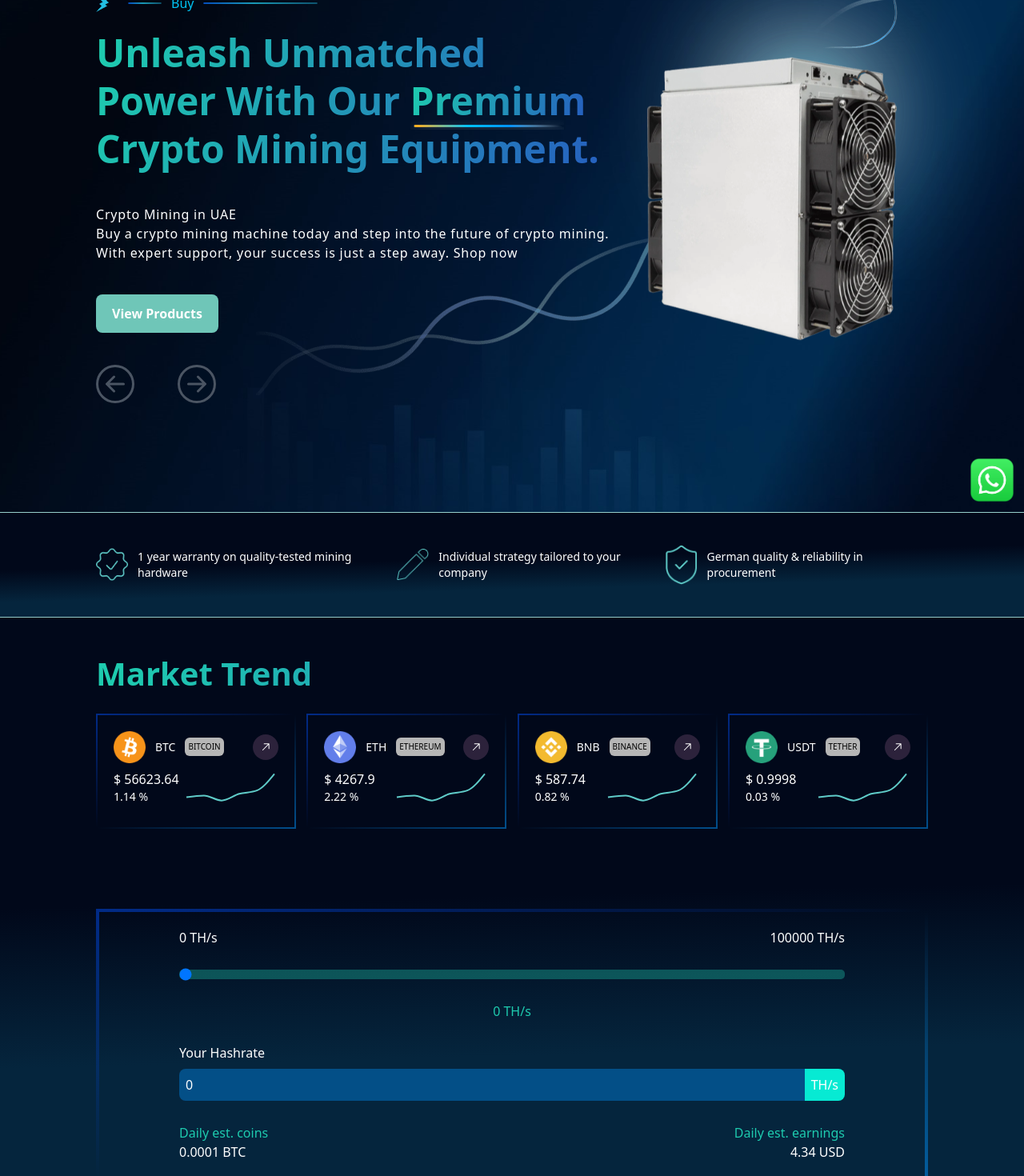
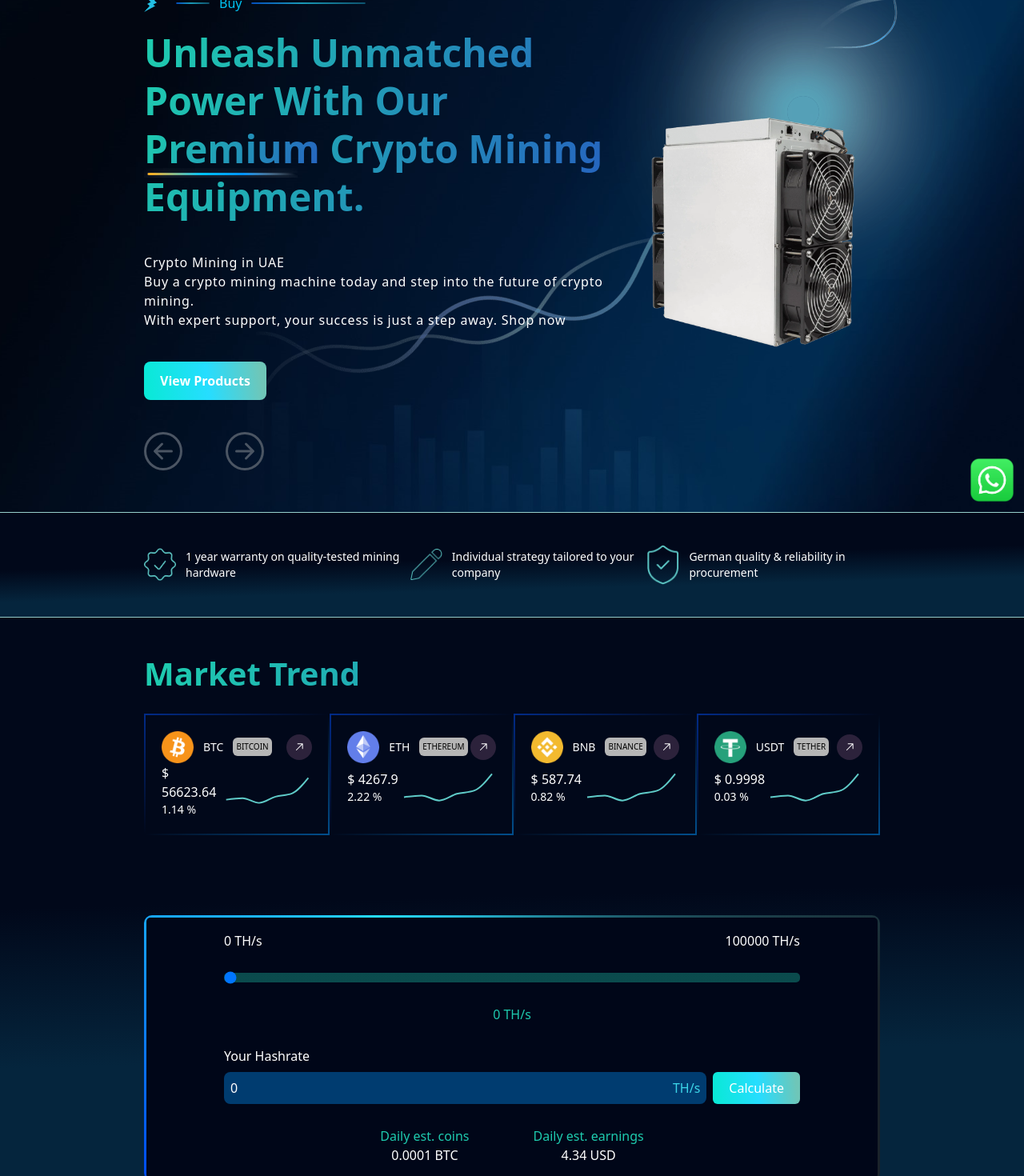
Before and after one commit to Tron-Academy/Dahab-Miners, a React (Vite) app in the folder client/: page / in a window 1280 px wide. Shown: the part 160-1630 px from the top of the page at 80% size. Built offline with nearby package versions, Linux system fonts and the light colour scheme; no server answers.

Commit message:
animations added to the new sections

```diff
--- a/client/src/components/Header.jsx
+++ b/client/src/components/Header.jsx
@@ -10,7 +10,7 @@ export default function Header() {
 
   return (
     <header
-      className="md:h-20 h-16 px-5 md:px-10 lg:px-[120px] cursor-pointer md:py-5 py-2 flex justify-between items-center relative z-50 bg-bottom bg-cover"
+      className="md:h-20 h-16 px-5 md:px-10 lg:px-[180px] cursor-pointer md:py-5 py-2 flex justify-between items-center relative z-50 bg-bottom bg-cover"
       style={{ backgroundImage: `url("/home/headerbg.jpg")` }}
     >
       <Link
@@ -46,7 +46,7 @@ export default function Header() {
         whileHover={{ scale: 1.1, backgroundColor: "#7decda" }} // Change color on hover
         whileTap={{ scale: 0.9 }}
         transition={{ type: "spring", stiffness: 300 }} // Smooth animation
-        className="bg-btnGreen text-white rounded-lg px-4 py-2 hidden lg:block"
+        className="btn-bg text-white rounded-lg px-4 py-2 hidden lg:block"
         onClick={handleChatClick}
       >
         Contact us
--- a/client/src/components/Home/LandingSection/BuyingCarousel.jsx
+++ b/client/src/components/Home/LandingSection/BuyingCarousel.jsx
@@ -8,8 +8,8 @@ export default function BuyingCarousel({ setItem, item }) {
   return (
     <>
       {/* <PgBar setItem={setItem} /> */}
-      <section className="flex lg:flex-row flex-col justify-between items-center pt-28 pb-10 overflow-hidden">
-        <div className="flex flex-col lg:items-start items-center lg:text-left text-center max-w-[650px] md:gap-10 gap-5 animate-slideInLeft -mt-20 z-20">
+      <section className="flex lg:flex-row flex-col justify-between items-center pt-28 pb-10">
+        <div className="flex flex-col lg:items-start items-center lg:text-left text-center max-w-[660px] md:gap-10 gap-5 animate-slideInLeft -mt-20 z-20">
           <div>
             <div className="flex gap-5 items-center">
               <img src="/home/thunder.png" className="w-[20px]" />
@@ -46,10 +46,10 @@ export default function BuyingCarousel({ setItem, item }) {
 
           <motion.button
             initial={{ scale: 1 }}
-            whileHover={{ scale: 0.9, backgroundColor: "#7decda" }} // Change color on hover
-            whileTap={{ scale: 0.9 }}
+            whileHover={{ scale: 0.95, backgroundColor: "#7decda" }} // Change color on hover
+            whileTap={{ scale: 0.95 }}
             transition={{ type: "spring", stiffness: 300 }} // Smooth animation
-            className="text-base font-semibold text-white bg-btnGreen px-5 py-3 w-fit rounded-lg z-10"
+            className="text-base font-semibold text-white btn-bg px-5 py-3 w-fit rounded-lg z-10 overflow-visible"
             onClick={handleChatClick}
           >
             View Products
--- a/client/src/components/Home/LandingSection/HostingCarousel.jsx
+++ b/client/src/components/Home/LandingSection/HostingCarousel.jsx
@@ -22,7 +22,7 @@ function HostingCarousel({ setItem, item }) {
               <span className="relative gradient-heading">
                 Hosting{" "}
                 <img
-                  className="absolute left-0 -bottom-1"
+                  className="absolute left-0 -bottom-2"
                   src="/home/underline.png"
                 />
               </span>{" "}
@@ -39,7 +39,7 @@ function HostingCarousel({ setItem, item }) {
             whileHover={{ scale: 1.1, backgroundColor: "#7decda" }} // Change color on hover
             whileTap={{ scale: 0.9 }}
             transition={{ type: "spring", stiffness: 300 }} // Smooth animation
-            className="text-base font-semibold text-white bg-btnGreen px-5 py-3 w-fit rounded-lg"
+            className="text-base font-semibold text-white btn-bg px-5 py-3 w-fit rounded-lg"
             onClick={handleChatClick}
           >
             Get Started
@@ -55,7 +55,7 @@ function HostingCarousel({ setItem, item }) {
             title="Looking for reliable crypto mining solutions in UAE? Dahab Miners provides cutting-edge ASIC miners in Abu Dhabi, perfect for beginners and pros alike. Check out our CRYPTO MINING MACHINES IN UAE and start mining efficiently today!"
           ></img>
         </div>
-        <div className="absolute top-1/2 left-1/4 overflow-hidden">
+        <div className="absolute top-1/2 left-1/3 overflow-hidden">
           <img
             src={"/home/homeline-1.png"}
             className="object-cover"
--- a/client/src/components/Home/LandingSection/LandingSection.jsx
+++ b/client/src/components/Home/LandingSection/LandingSection.jsx
@@ -10,7 +10,7 @@ export default function LandingSection() {
 
   return (
     <div
-      className="landingHeight px-5 md:px-10 lg:px-[120px] pt-10 overflow-hidden bg-top bg-cover"
+      className="landingHeight px-5 md:px-10 lg:px-[180px] pt-10 overflow-hidden bg-top bg-cover"
       style={{ backgroundImage: `url("/home/landingbg.jpg")` }}
     >
       {item === 1 && <BuyingCarousel setItem={setItem} item={item} />}
--- a/client/src/components/Home/LandingSection/RepairCarousel.jsx
+++ b/client/src/components/Home/LandingSection/RepairCarousel.jsx
@@ -24,7 +24,8 @@ export default function RepairCarousel({ setItem, item }) {
             </h4>
             <h4 className="md:text-5xl text-3xl font-semibold text-btnGreen">
               <span className="relative gradient-heading">
-                Repair <img className="absolute" src="/home/underline.png" />
+                Repair{" "}
+                <img className="absolute -bottom-2" src="/home/underline.png" />
               </span>{" "}
               Services
             </h4>
@@ -41,7 +42,7 @@ export default function RepairCarousel({ setItem, item }) {
             whileHover={{ scale: 1.1, backgroundColor: "#7decda" }} // Change color on hover
             whileTap={{ scale: 0.9 }}
             transition={{ type: "spring", stiffness: 300 }} // Smooth animation
-            className="text-base font-semibold text-white bg-btnGreen px-5 py-3 w-fit rounded-lg"
+            className="text-base font-semibold text-white btn-bg px-5 py-3 w-fit rounded-lg"
             onClick={handleChatClick}
           >
             View Prices
--- a/client/src/components/Home/secondsection/SecondSection.jsx
+++ b/client/src/components/Home/secondsection/SecondSection.jsx
@@ -3,7 +3,7 @@ import SecondSectionHeader from "./SecondSectionHeader";
 
 export default function SecondSection() {
   return (
-    <div className="main-bg px-5 md:px-10 lg:px-[120px] py-10 border-t border-b border-[#BCFCF1CC]">
+    <div className="main-bg px-5 md:px-10 lg:px-[180px] py-10 border-t border-b border-[#BCFCF1CC]">
       <SecondSectionHeader />
     </div>
   );
--- a/client/src/components/Home/thirdsection/HashCalculator.jsx
+++ b/client/src/components/Home/thirdsection/HashCalculator.jsx
@@ -1,4 +1,3 @@
-import { motion } from "framer-motion";
 import React, { useState } from "react";
 
 export default function HashCalculator() {
@@ -10,28 +9,7 @@ export default function HashCalculator() {
     };
   };
   return (
-    <motion.div
-      className="p-5 relative px-[100px] text-white my-10 rounded-lg"
-      initial={{
-        borderImageSource:
-          "linear-gradient(to bottom right, #004DF480 0%, transparent 50%, transparent 50%, #0194FE80 100%)",
-        borderWidth: "4px",
-        borderImageSlice: 1,
-        borderRadius: "12px",
-      }}
-      whileHover={{
-        borderImageSource:
-          "linear-gradient(to bottom right, #004DF480 0%, #A5E7F380 50%, #0194FE80 100%)",
-        borderWidth: "4px",
-        boxShadow: "0px 0px 20px rgba(1, 148, 254, 0.6)",
-        borderRadius: "12px",
-        transition: { duration: 0.6, ease: "easeOut" },
-      }}
-      style={{
-        borderStyle: "solid",
-        borderRadius: "12px",
-      }}
-    >
+    <div className="p-5 relative px-[100px] text-white my-10 rounded-lg customborder">
       <div className="flex flex-col gap-7">
         <div className="flex justify-between text-white">
           <p>0 TH/s</p>
@@ -56,6 +34,7 @@ export default function HashCalculator() {
         <p className="text-[#1ECBAF] text-center">{value} TH/s</p>
         <div>
           <p className="mb-2">Your Hashrate</p>
+          <div className="flex gap-2 items-center">
             <div className="flex w-full">
               <input
                 type="number"
@@ -63,20 +42,24 @@ export default function HashCalculator() {
                 onChange={(e) => setValue(e.target.value)}
                 className="bg-[#0194FE61] grow h-10 p-2 rounded-s-lg border-0 outline-none"
               />
-            <p className="bg-[#07EAD3] p-2 rounded-e-lg">TH/s</p>
+              <p className="bg-[#0194FE61] text-[#3CD6E9] p-2 rounded-e-lg">
+                TH/s
+              </p>
+            </div>
+            <button className="p-2 btn-bg rounded-md px-5">Calculate</button>
           </div>
         </div>
-        <div className="flex justify-between items-center">
-          <div className="flex flex-col items-start">
+        <div className="flex justify-center gap-20 items-center">
+          <div className="flex flex-col items-center">
             <p className="text-[#1ECBAF]">Daily est. coins </p>
             <p>0.0001 BTC</p>
           </div>
-          <div className="flex flex-col items-end">
+          <div className="flex flex-col items-center">
             <p className="text-[#1ECBAF]">Daily est. earnings </p>
             <p>4.34 USD</p>
           </div>
         </div>
       </div>
-    </motion.div>
+    </div>
   );
 }
--- a/client/src/components/Home/thirdsection/ThirdSection.jsx
+++ b/client/src/components/Home/thirdsection/ThirdSection.jsx
@@ -4,7 +4,7 @@ import HashCalculator from "./HashCalculator";
 
 export default function ThirdSection() {
   return (
-    <section className="main-bg px-5 md:px-10 lg:px-[120px] py-10 flex flex-col gap-10">
+    <section className="main-bg px-5 md:px-10 lg:px-[180px] py-10 flex flex-col gap-10">
       <MarketTrend />
       <HashCalculator />
     </section>
--- a/client/src/index.css
+++ b/client/src/index.css
@@ -111,8 +111,110 @@
 .glowing-box {
   width: 40px;
   height: 40px;
-  background-color: #73d3e26e; /* Base color of the box */
-  border-radius: 50%; /* Optional: for rounded corners */
-  box-shadow: 0 0 60px 30px #2fd7f16e, 0 0 100px 60px #a4e3ed6e,
-    0 0 140px 90px #f8fafb6e ;
+  background-color: rgba(142, 240, 255, 0.6); /* No inner circle */
+  border-radius: 50%; /* Keeps it circular */
+  box-shadow:
+    0 0 60px 30px rgba(47, 215, 241, 0.4),
+    0 0 100px 60px rgba(164, 227, 237, 0.4),
+    0 0 140px 90px rgba(248, 250, 251, 0.4); /* Glowing effect */
 }
+
+.btn-bg{
+  background: linear-gradient(83.46deg, #07EAD3 -1.94%, #26DDFF 51.77%, #6FC6B8 94.43%);
+}
+.btn-bg:hover{
+  box-shadow: 0px 14px 30px 0px #22DEF96E;
+}
+
+/* .customborder{
+        position: relative;
+        border: 5px solid rgb(5, 8, 48);
+
+        &::before,
+        &::after {
+          content: "";
+          position: absolute;
+          width: 250px;
+          height: 80px;
+          border-radius: 10px;
+          transition: 0.5s ease-in-out;
+
+        }
+        &::before {
+          top: -5px;
+          left: -5px;
+          border-top: 4px solid #03a9f3;
+          border-left: 4px solid #03a9f3;
+
+        }
+        &::after {
+          right: -5px;
+          bottom: -5px;
+          border-bottom: 4px solid #03a9f3;
+          border-right: 4px solid #03a9f3;
+        }
+        &:hover::before,
+        &:hover::after {
+          width: calc(100% + 9px);
+          height: calc(100% + 9px);
+        }
+}
+.customborder:hover {
+  box-shadow: 0 0 10px 5px rgba(3, 169, 243, 0.5),  0 0 20px 10px rgba(0, 229, 255, 0.5);
+  transition: 0.5s ease-in-out;
+} */
+
+.customborder {
+    z-index: 0;
+    border-radius: 10px;
+    position: relative;
+    overflow: hidden;
+
+
+    &::before {
+          content: "";
+          position: absolute;
+          z-index: -2;
+          left: -50%;
+          top: -50%;
+          width: 200%;
+          height: 200%;
+          background-color: #1a232a;
+          background-repeat: no-repeat;
+          background-position: 0 0;
+          background-image: conic-gradient(
+  from 120.06deg,
+  rgba(0, 77, 244, 0) 13.7%,
+  rgba(0, 77, 244, 0.4) 27.55%,
+  #004DF4 36.4%,
+  #26DDFF 53.88%,
+  rgba(38, 221, 255, 0) 89.18%
+);
+        }
+        &::after {
+          content: "";
+          position: absolute;
+          z-index: -1;
+          left: 3px;
+          top: 3px;
+          width: calc(100% - 6px);
+          height: calc(100% - 6px);
+          background: #000618;
+          border-radius: 5px;
+        }
+        &:hover::before{
+          animation: rotate 10s linear infinite;
+
+        }
+}
+
+@keyframes rotate {
+        100% {
+          transform: rotate(1turn);
+        }
+      }
+
+.customborder:hover {
+  box-shadow: 0 0 10px 5px rgba(3, 169, 243, 0.5),  0 0 20px 10px rgba(0, 229, 255, 0.5);
+  transition: 0.9s ease-in-out;
+}
```
Lines whose indentation alone changed are shown as unchanged.
